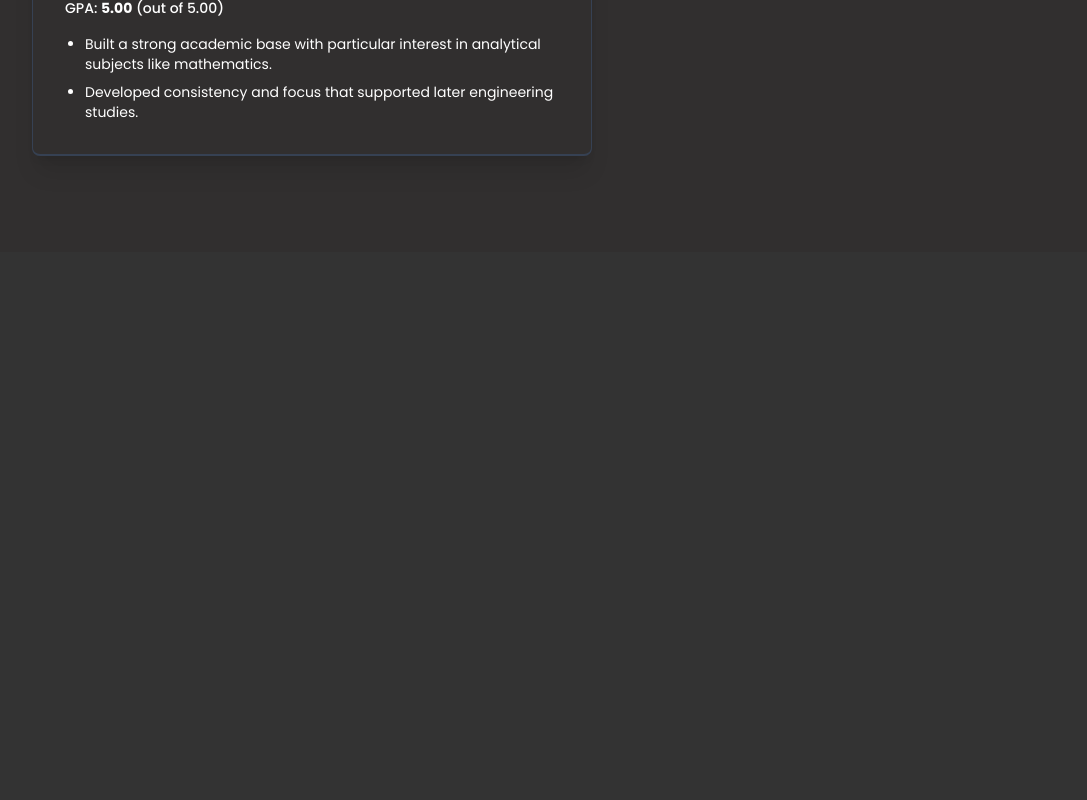
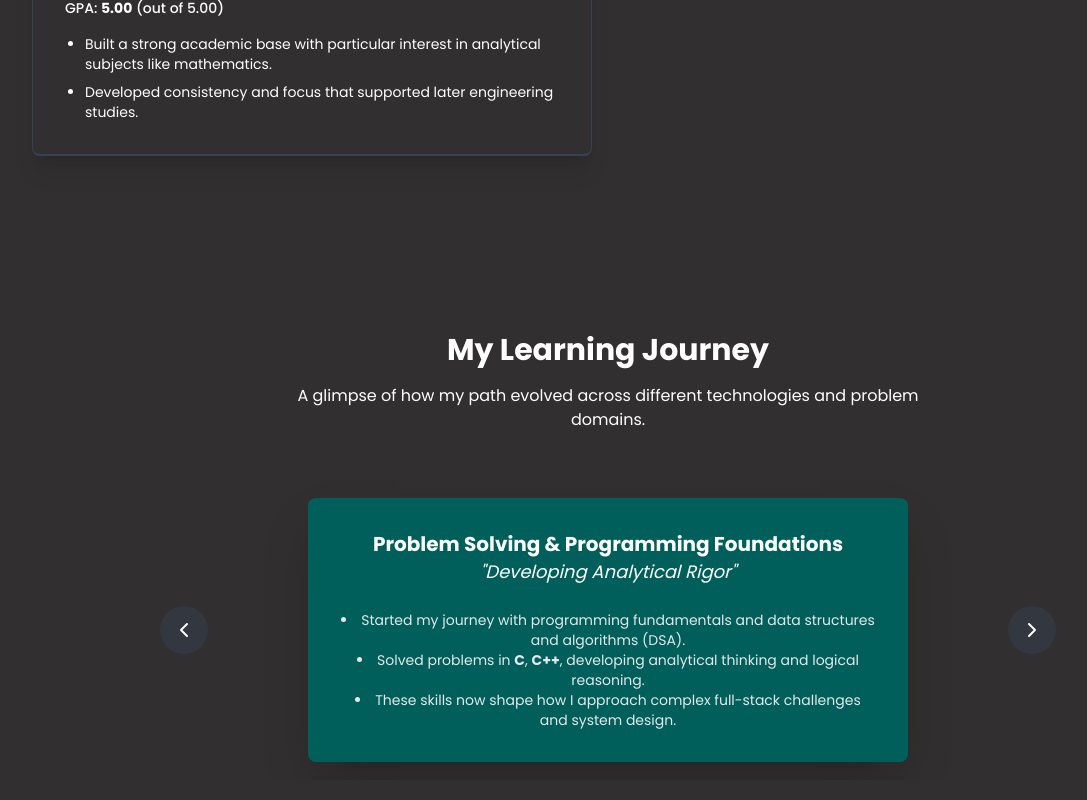
Before and after one commit to sumiya-yasmin/sumiya-yasmin-portfolio, a Next.js app: page / in a window 1280 px wide. Shown: the part 5184-5984 px from the top of the page, without its empty margins (32-1119 px from the left). Before the commit the page ends 5436 px from the top, so only its background shows below. Built offline with nearby package versions, Linux system fonts and the light colour scheme.

Commit message:
Integrate learning journey section component in portfolio page

```diff
--- a/app/page.tsx
+++ b/app/page.tsx
@@ -2,6 +2,7 @@ import  AboutSection  from "./components/AboutSection";
 import EducationSection from "./components/EducationSection";
 import ExperienceSection from "./components/ExperienceSection";
 import { HeroSection } from "./components/HeroSection";
+import { LearningJourneySection } from "./components/LearningJourneySection";
 import { MainContent } from "./components/MainContent";
 import Navbar from "./components/NavBar";
 import ProjectSection from "./components/ProjectSection";
@@ -18,6 +19,7 @@ export default function HomePage() {
         <ExperienceSection />
         <ProjectSection />
         <EducationSection />
+        <LearningJourneySection />
       </MainContent>
     </>
   );
```
